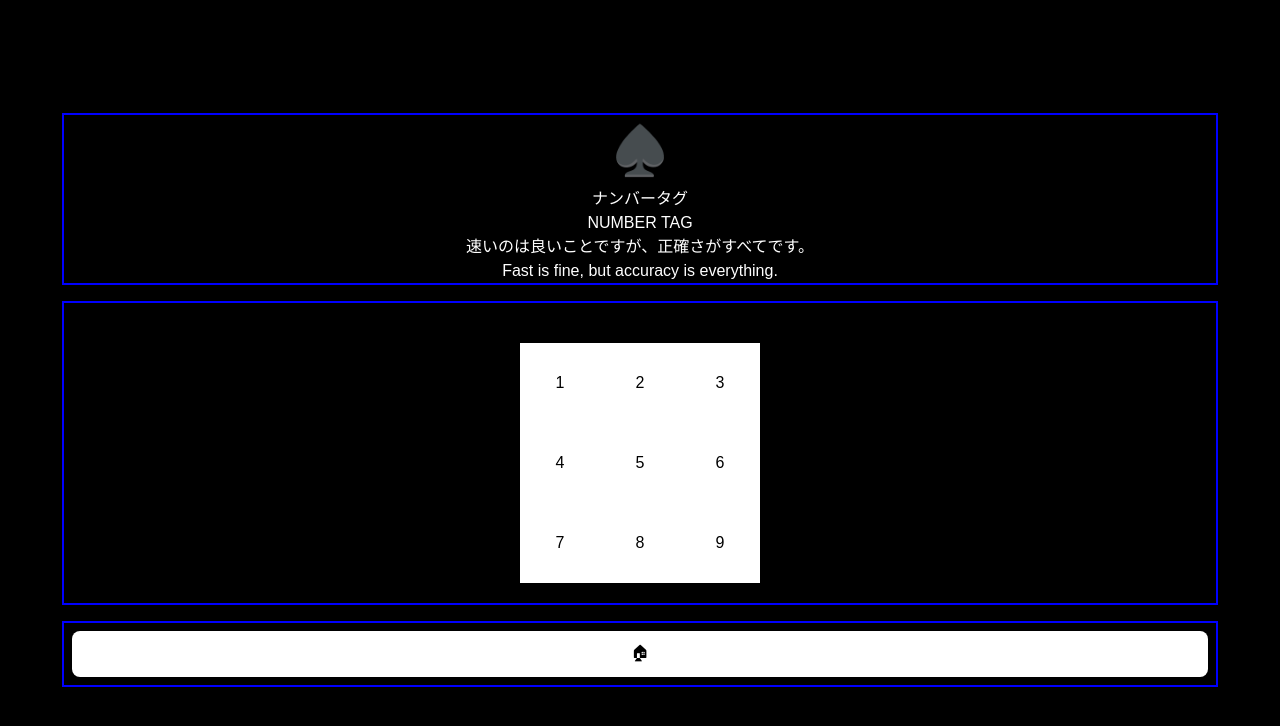
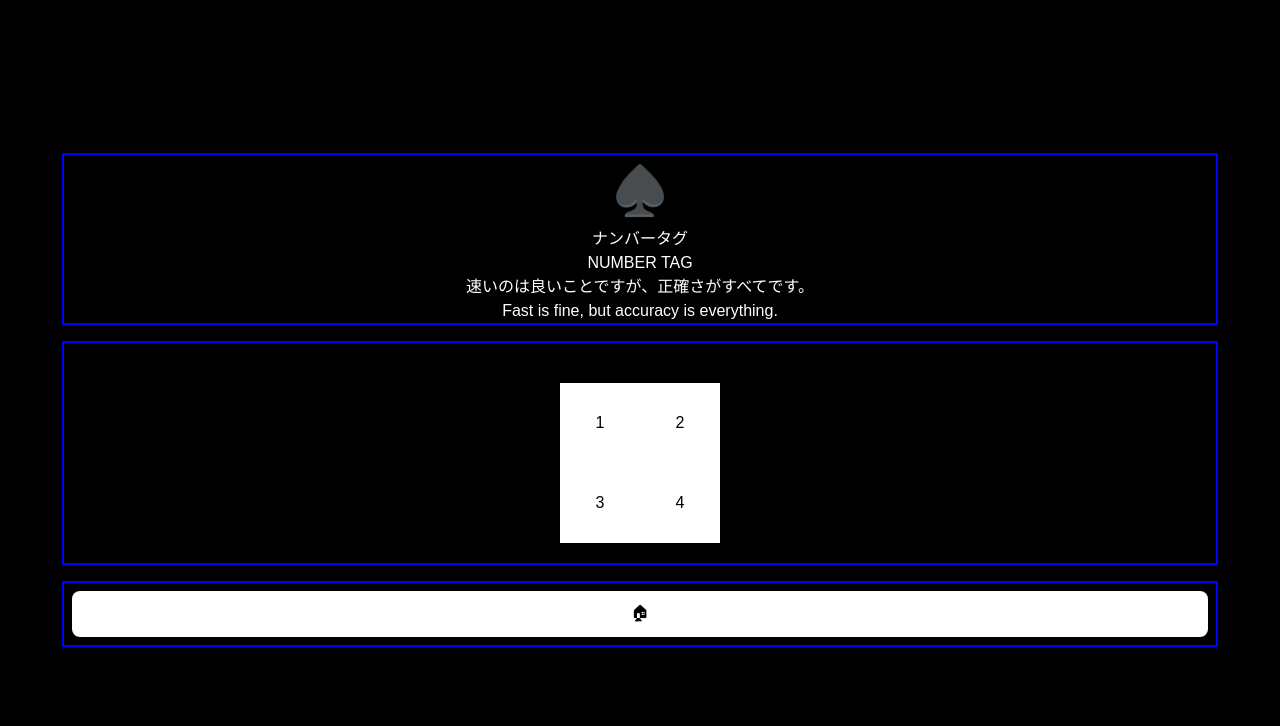
Before and after one commit to Maximus112901/valentines_card_website, a React (Vite) app: page / in a window 1280 px wide. Both pictures are taken after a click on the button "♠️". Shown: the top 726 px of the page. Built offline with nearby package versions, Linux system fonts and the light colour scheme.

Commit message:
[dev/alice-in-borderland-spades] Add logic for updating levels

```diff
--- a/src/frameworks_and_drivers/web/pages/spades_page_components/SpadesGame.tsx
+++ b/src/frameworks_and_drivers/web/pages/spades_page_components/SpadesGame.tsx
@@ -1,24 +1,67 @@
-import { useState } from 'react';
+import { useState, useEffect } from 'react';
 import styles from './SpadesGame.module.css'
 import { BUTTON_LABELS, SPADES_PAGE } from '../../constants';
+import { useAppState } from '../../context/AppStateContext';
+
+function generateUniqueRandomNumbers(count: number, min: number, max: number) {
+    const numbers = new Set();
+
+    while (numbers.size < count) {
+        const rand = Math.floor(Math.random() * (max - min + 1)) + min;
+        numbers.add(rand);
+    }
+
+    return Array.from(numbers);
+}
 
 export function SpadesGame() {
+    const { dispatch } = useAppState()
+
+    // Keep track of level and randomly generate numbers
     const gridSizes = [2, 3, 4]
-    const numbers = [1, 2, 3, 4, 5, 6, 7, 8, 9]
+    const [level, setLevel] = useState(1);
+    const [maxNumber, setMaxNumber] = useState(gridSizes[level - 1] ** 2);
+    const [numbers, setNumbers] = useState(generateUniqueRandomNumbers(maxNumber, 1, maxNumber))
+
+    useEffect(() => {
+        // if not yet last level
+        if (level <= gridSizes.length) {
+            const newMax = gridSizes[level - 1] ** 2;
+            setMaxNumber(newMax);
+            setNumbers(generateUniqueRandomNumbers(newMax, 1, newMax));
+
+            // reset board
+            setExpectedNumber(1);
+            setPressedNumbers([]);
+        }
+        // if player cleared previous level, they won
+        else {
+            dispatch({ suit: "spades", payload: true })
+        }
+    }, [level]);
 
     // Keep pressed and next numbers
     const [expectedNumber, setExpectedNumber] = useState(1);
     const [pressedNumbers, setPressedNumbers] = useState<number[]>([]);
 
     const handleTileClick = (num: number) => {
+        // if correct
         if (num === expectedNumber) {
             setExpectedNumber(expectedNumber + 1);
             setPressedNumbers([...pressedNumbers, num]);
+
+            // check last number was pressed correctly
+            if (num === maxNumber) {
+                setLevel(prev => prev + 1)
+            }
+        // if wrong
         } else {
+            setLevel(1);
             setPressedNumbers([]);
             setExpectedNumber(1);
         }
     };
+
 
     return (
         <div className={styles.gameContainer}>
@@ -27,13 +70,13 @@ export function SpadesGame() {
             <div
                 style={{
                     display: "grid",
-                    gridTemplateColumns: `repeat(${gridSizes[1]}, 1fr)`,
+                    gridTemplateColumns: `repeat(${gridSizes[level - 1]}, 1fr)`,
                 }}
             >
                 {numbers.map((num) => (
                     <div
                         key={num}
-                        onClick={() =>handleTileClick(num)}
+                        onClick={() => handleTileClick(num)}
                         className={pressedNumbers.includes(num) ? styles.pressedGridItem : styles.gridItem}
                     >
                         {num}
```
